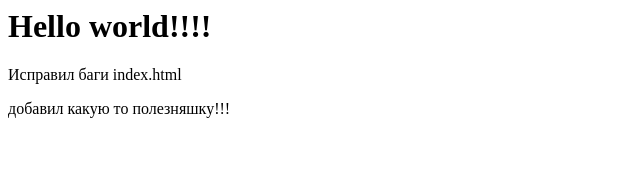
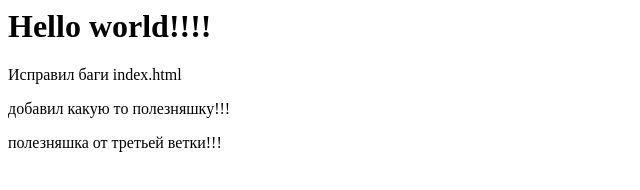
Before and after one commit to JonySeed/testing, a plain HTML site: page index.html in a window 1280 px wide. Shown: the whole page, without its empty margins (0-640 px from the left). Drawn offline with Linux system fonts and the light colour scheme.

Commit message:
third useful thing

```diff
--- a/index.html
+++ b/index.html
@@ -3,5 +3,6 @@
 <h1> Hello world!!!!</h1>
 <p> Исправил баги index.html</p>
 <p> добавил какую то полезняшку!!!</p>
+<p> полезняшка от третьей ветки!!!</p>
 </body>
 </html>
```
